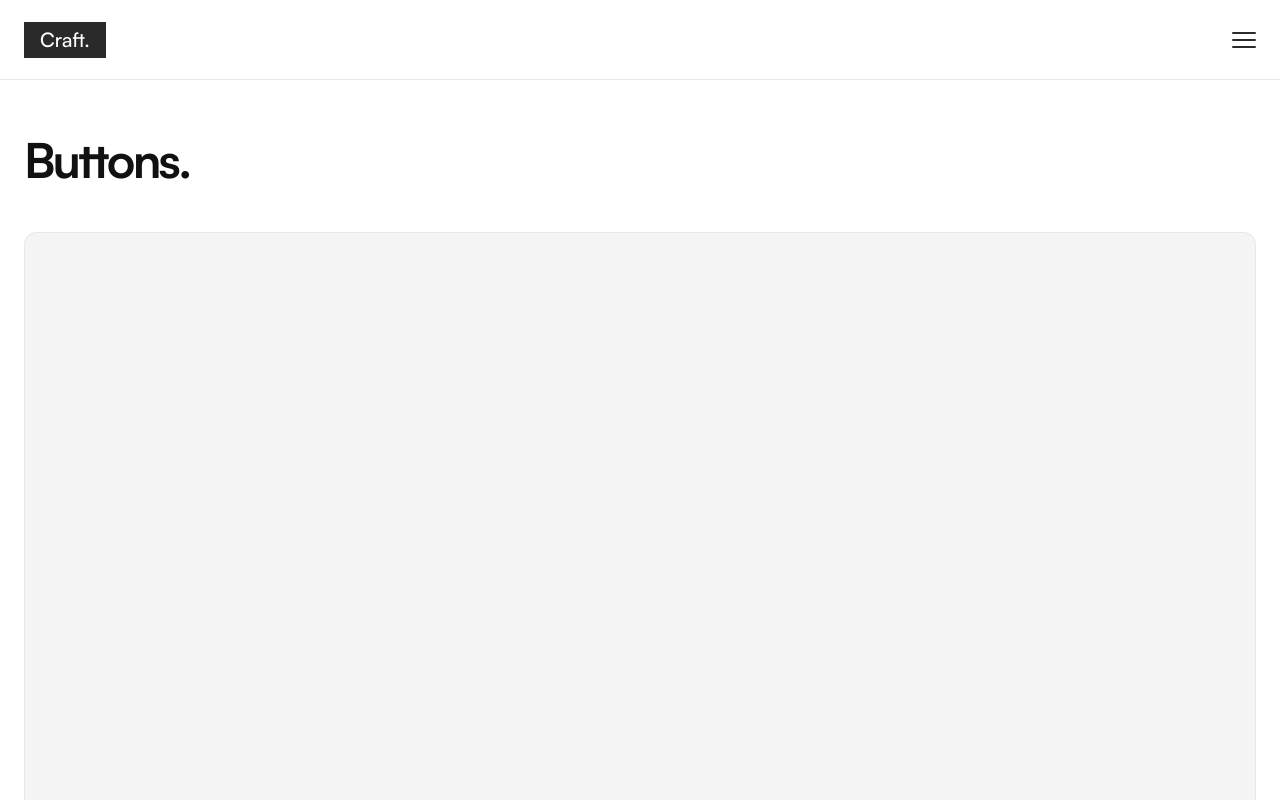
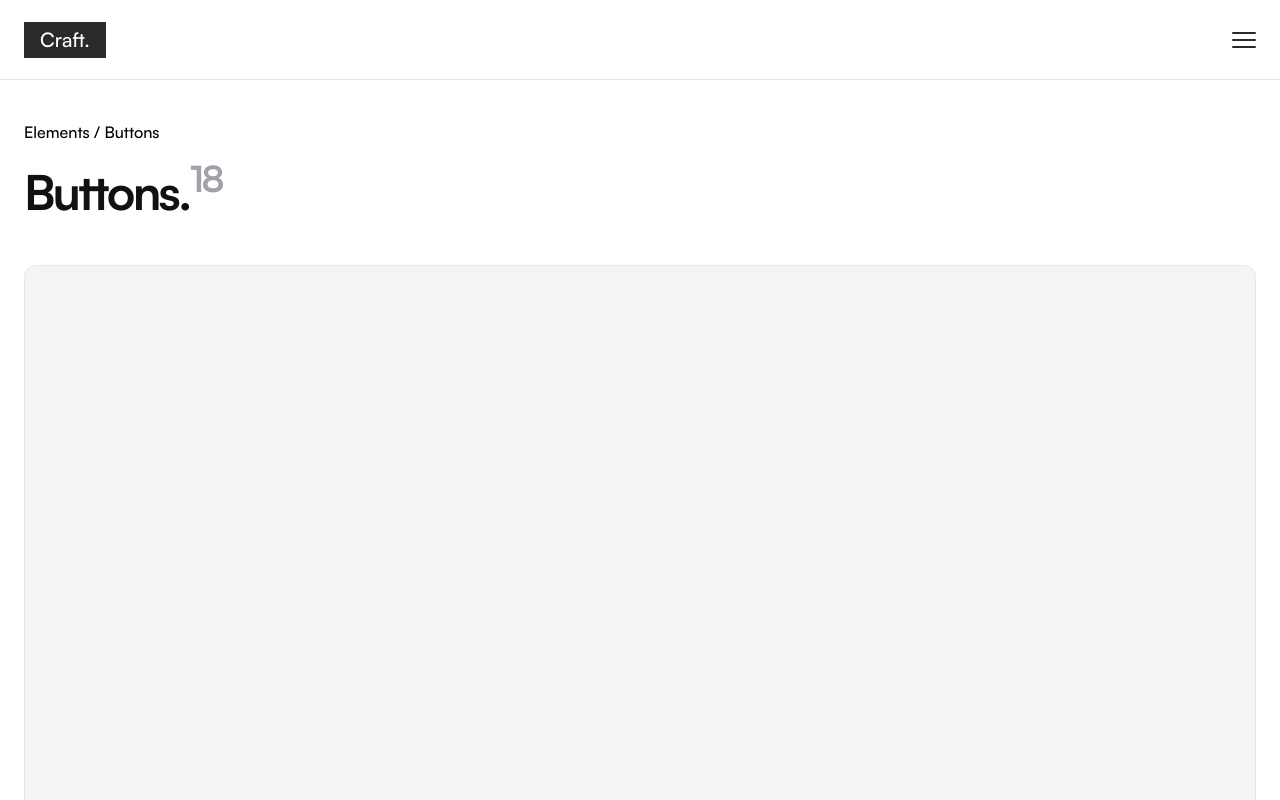
Before and after one commit to Jeff-Maina/craft, a Next.js app: page /buttons in a window 1280 px wide. Shown: the top 800 px of the page. Built offline with nearby package versions, Linux system fonts and the light colour scheme.

Commit message:
Add component count to buttons page

```diff
--- a/src/app/(pages)/buttons/page.tsx
+++ b/src/app/(pages)/buttons/page.tsx
@@ -1,7 +1,13 @@
 const Buttons = () => {
   return (
-    <main className="p-6 pt-14">
-      <h1 className="font-satoshi-bold text-5xl text-[#111] tracking-tighter">Buttons.</h1>
+    <main className="p-6 pt-10">
+      <header className="flex flex-col gap-6">
+        <p className="font-satoshi-medium">Elements / Buttons</p>
+        <h1 className="font-satoshi-bold text-5xl text-[#111] tracking-tighter">
+          Buttons.
+          <sup className="text-4xl text-zinc-400">18</sup>
+        </h1>
+      </header>
       <br />
       <br />
       <section>
```
